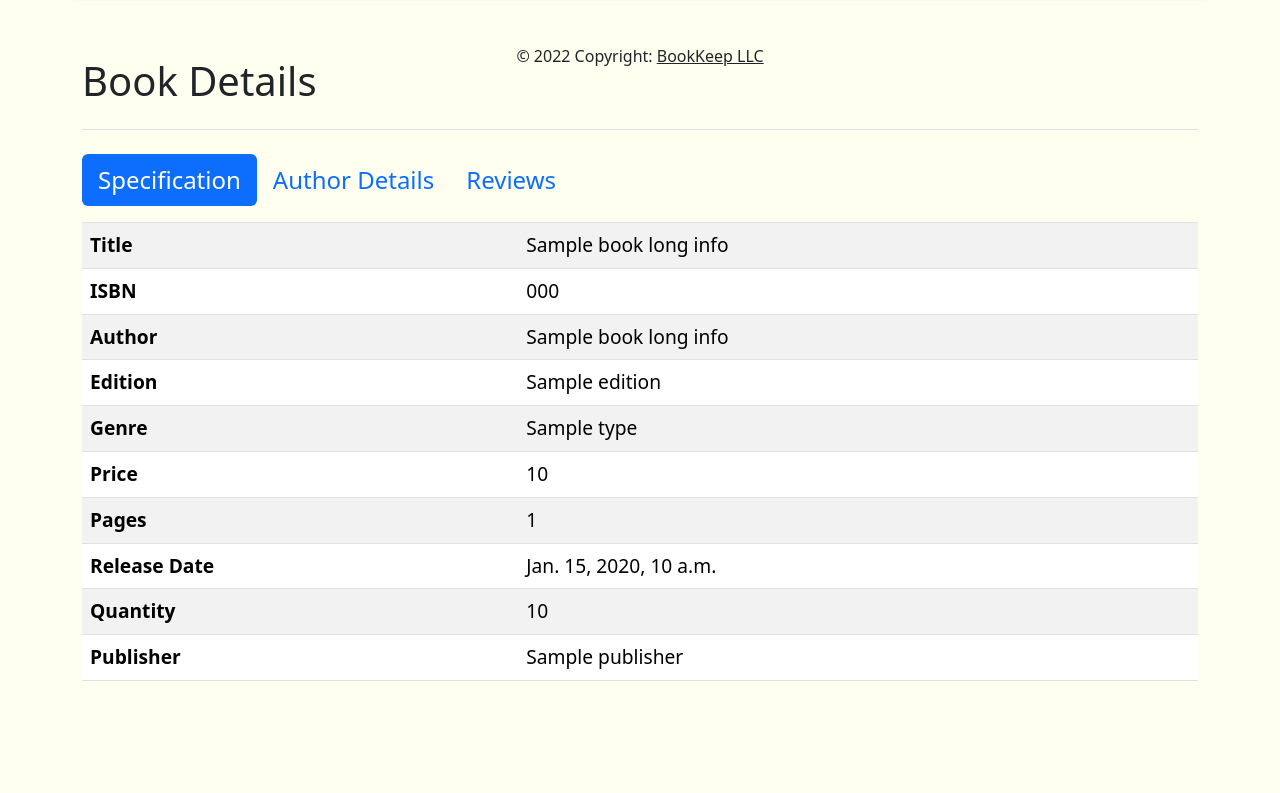
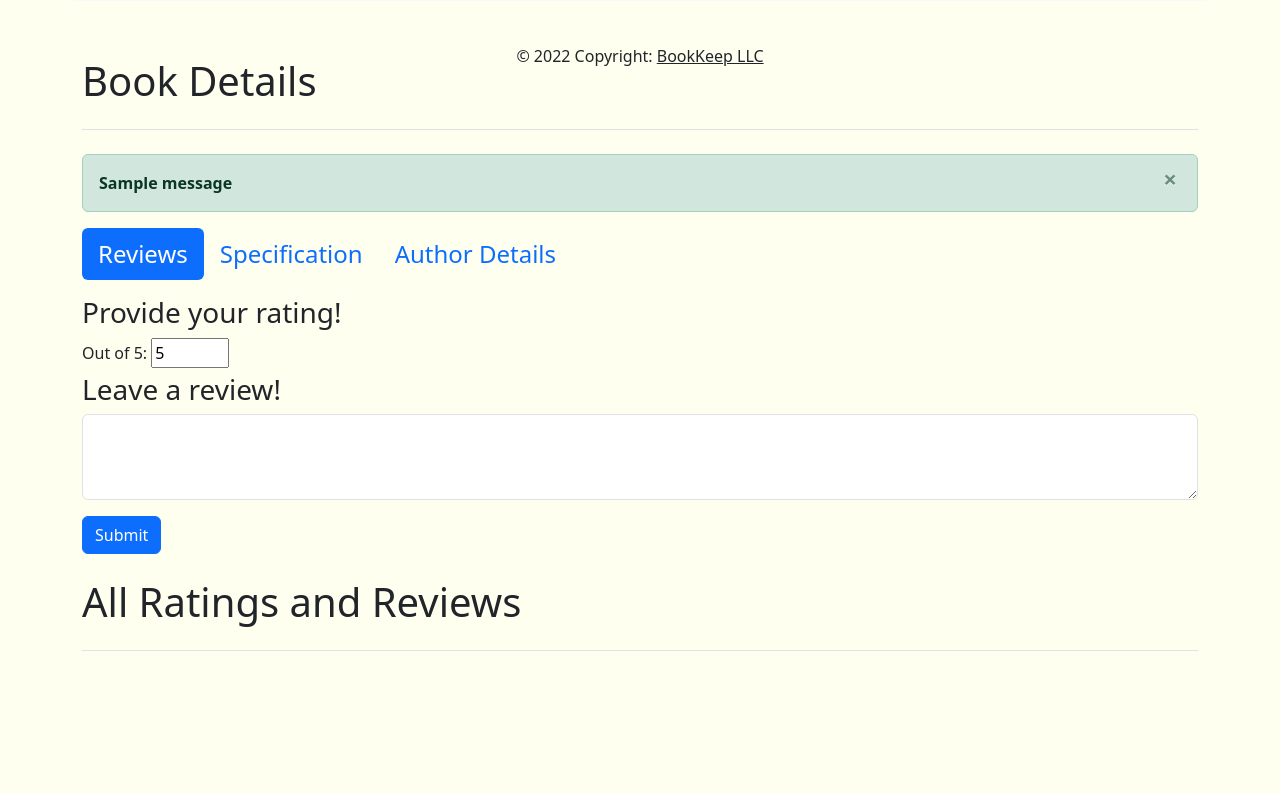
Before and after one commit to arifinnasif/BookKeep, a Django app: template templates/book_details.html in a window 1280 px wide. Shown: the part 708-1501 px from the top of the page. After the commit the page ends 1359 px from the top, so only its background shows below. Run offline with Django 3.2, Linux system fonts and the light colour scheme; the template is opened without the code that fills it: most values are stand-ins (such as "Sample title", 1, 10 or a date in 2020); one stand-in notice (Sample message) is shown; some libraries are stand-ins or nearby versions.

Commit message:
bugs checked + procedure file added for review post

```diff
--- a/templates/book_details.html
+++ b/templates/book_details.html
@@ -46,10 +46,13 @@
 
     <main>
 
+
+
         <!-- book overview div -->
 
         <div class="container py-4">
             <header class="pb-3 mb-4 border-bottom">
+
                 <a href="#" class="d-flex align-items-center text-dark text-decoration-none">
                     <!-- <svg xmlns="http://www.w3.org/2000/svg" width="40" height="32" class="me-2" viewBox="0 0 118 94"
                         role="img">
@@ -129,25 +132,44 @@
                 </a>
             </header>
 
+
             <!-- Nav tabs -->
+            {% if messages %}
+            {% for message in messages %}
+            <div class="alert alert-dismissible alert-success">
+                <button type="button" class="close" data-dismiss="alert">
+                    ×
+                </button>
+                <strong>{{message}}</strong>
+            </div>
+            {% endfor %}
+            {% endif %}
+
 
             <ul class="nav nav-pills" id="myTab" role="tablist" style="font-size:x-large;">
                 <li class="nav-item" role="presentation">
-                    <a class="nav-link active" id="specification-tab" data-toggle="tab" href="#specification" role="tab"
-                        aria-controls="specification" aria-selected="true">Specification</a>
+                    <a class="nav-link active" id="" data-toggle="tab" href="#reviews" role="tab"
+                        aria-controls="reviews" aria-selected="true">Reviews</a>
+                </li>
+                <li class="nav-item" role="presentation">
+                    <a class="nav-link" id="specification-tab" data-toggle="tab" href="#specification" role="tab"
+                        aria-controls="specification" aria-selected="false">Specification</a>
                 </li>
                 <li class="nav-item" role="presentation">
                     <a class="nav-link" id="author_details-tab" data-toggle="tab" href="#author_details" role="tab"
                         aria-controls="author_details" aria-selected="false">Author Details</a>
                 </li>
-                <li class="nav-item" role="presentation">
-                    <a class="nav-link" id="reviews-tab" data-toggle="tab" href="#reviews" role="tab"
-                        aria-controls="reviews" aria-selected="false">Reviews</a>
-                </li>
             </ul>
 
+
+
+
             <div class="tab-content">
-                <div class="tab-pane active" id="specification" role="tabpanel" aria-labelledby="specification-tab">
+
+
+                <!-- Specification -->
+
+                <div class="tab-pane" id="specification" role="tabpanel" aria-labelledby="specification-tab">
 
                     <div class="pt-3">
                         <table class="table table-striped table-hover" style="font-size:larger;">
@@ -200,6 +222,11 @@
                     </div>
 
                 </div>
+
+
+                <!-- Author Detail -->
+
+
                 <div class="tab-pane" id="author_details" role="tabpanel" aria-labelledby="author_details-tab">
                     <div class="pt-3">
                         <table class="table table-striped table-hover" style="font-size:larger;">
@@ -228,7 +255,10 @@
 
                     </div>
                 </div>
-                <div class="tab-pane" id="reviews" role="tabpanel" aria-labelledby="reviews-tab">
+
+                <!-- Review -->
+
+                <div class="tab-pane active" id="reviews" role="tabpanel" aria-labelledby="reviews-tab">
                     <div class="pt-3">
 
                         {% for i in bookLongInfo %}
```
Also changed, not shown: book_details/views.py (+11 -4 lines), sql/procedure__post_review.sql (added, +30 -0 lines).
